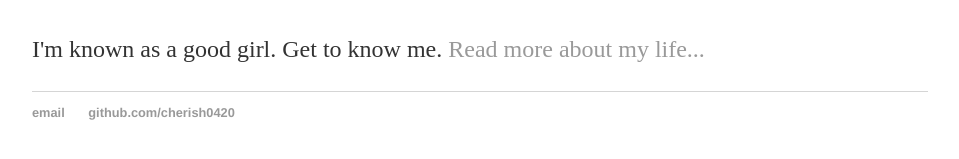
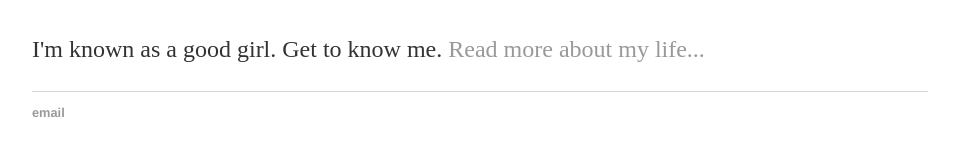
Before and after one commit to Cherish0420/cherish.github.io, a Jekyll site: the page built from index.html, in a window 1280 px wide. Shown: the part 164-323 px from the top of the page, without its empty margins (160-1119 px from the left). Built offline with Jekyll 4.4.1, drawn with Linux system fonts in a browser that asks for light colours.

Commit message:
Update default.html

```diff
--- a/_layouts/default.html
+++ b/_layouts/default.html
@@ -21,8 +21,7 @@
 			</div><!-- /.container -->
 			<footer>
 	    		<ul>
-	        		<li><a href="mailto:2807084266@qq.com">email</a></li>
-	        		<li><a href="https://github.com/Cherish0420">github.com/cherish0420</a></li>
+				<li><a href="mailto:2807084266@qq.com">email</a></li>
 				</ul>
 			</footer>
 		</body>
```
